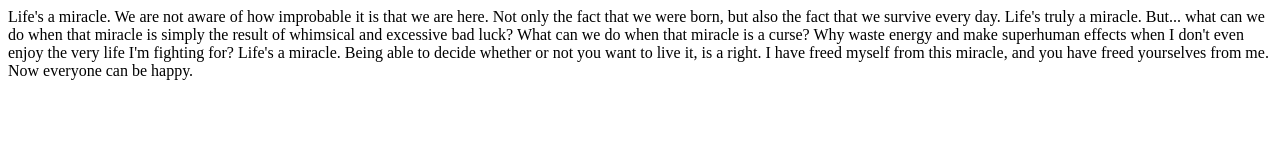
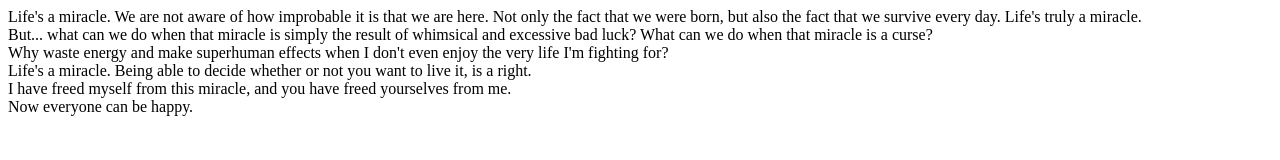
Before and after one commit to 24332920015884664256155229245436/R6owRoTxIVZ4PiPjKLB2uHta70tfmybR, a plain HTML site: page index.html in a window 1280 px wide. Drawn offline with Linux system fonts and the light colour scheme.

Commit message:
Update index.html

```diff
--- a/index.html
+++ b/index.html
@@ -1,16 +1,39 @@
+<!DOCTYPE html>
+<html lang="en">
+    <head>
+        <title>death</title>
+    </head>
+
+    <body>
+      <div class="poem">
+        <div class="para">
           Life's a miracle.
           We are not aware of how improbable it is that we are here.
           Not only the fact that we were born, but also the fact that we survive every day.
-Life's truly a miracle.
+        </i>Life's truly a miracle.</i>
+        </div>
 
+        <div class="para">
           But... what can we do when that miracle is simply the result of whimsical and excessive bad luck?
           What can we do when that miracle is a curse?
+        </div>
 
+        <div class="para">
           Why waste energy and make superhuman effects when I don't even enjoy the very life I'm fighting for?
+        </div>
 
+        <div class="para">
           Life's a miracle.
           Being able to decide whether or not you want to live it, is a right.
+        </div>
 
+        <div class="para">
           I have freed myself from this miracle, and you have freed yourselves from me.
+        <div>
 
+        <div class="para">
           Now everyone can be happy.
+        </div>
+      </div>
+    </body>
+</html>
```
Lines whose indentation alone changed are shown as unchanged.
